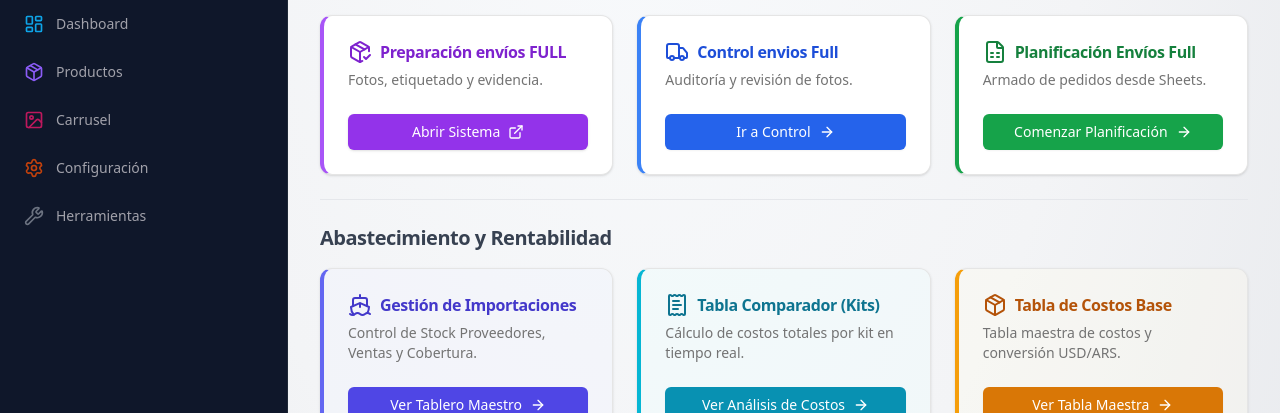
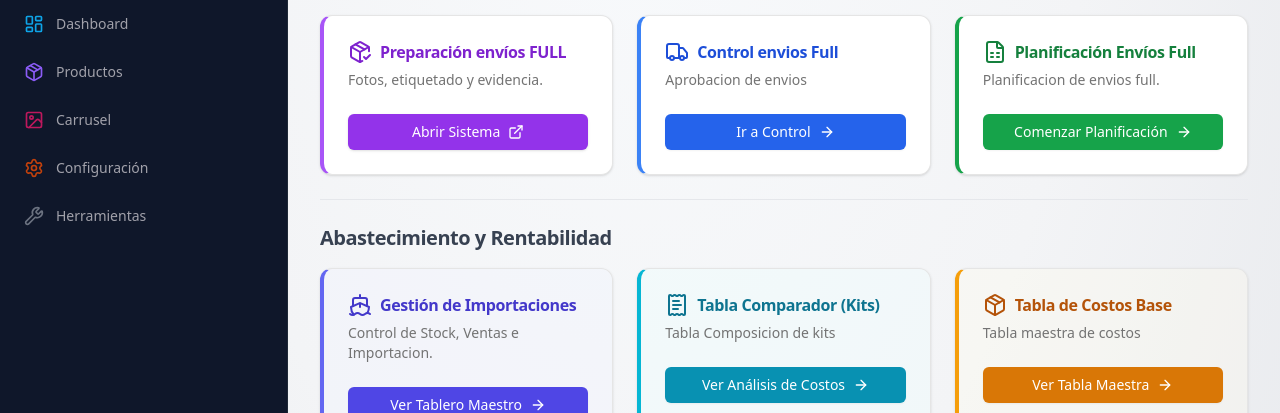
Before and after one commit to martinalejandrohakanson29-art/tienda-martin, a Next.js app: page /admin/mercadolibre in a window 1280 px wide. Shown: the part 206-619 px from the top of the page. Built offline with nearby package versions, Linux system fonts and the light colour scheme; no server answers; the database is empty.

Commit message:
Update page.tsx

```diff
--- a/app/admin/mercadolibre/page.tsx
+++ b/app/admin/mercadolibre/page.tsx
@@ -63,7 +63,7 @@ export default function MercadoLibreDashboard() {
               Control envios Full
             </CardTitle>
             <CardDescription>
-              Auditoría y revisión de fotos.
+              Aprobacion de envios
             </CardDescription>
           </CardHeader>
           <CardContent>
@@ -83,7 +83,7 @@ export default function MercadoLibreDashboard() {
               Planificación Envíos Full
             </CardTitle>
             <CardDescription>
-              Armado de pedidos desde Sheets.
+              Planificacion de envios full.
             </CardDescription>
           </CardHeader>
           <CardContent>
@@ -112,7 +112,7 @@ export default function MercadoLibreDashboard() {
                 Gestión de Importaciones
               </CardTitle>
               <CardDescription>
-                Control de Stock Proveedores, Ventas y Cobertura.
+                Control de Stock, Ventas e Importacion.
               </CardDescription>
             </CardHeader>
             <CardContent>
@@ -132,7 +132,7 @@ export default function MercadoLibreDashboard() {
                 Tabla Comparador (Kits)
               </CardTitle>
               <CardDescription>
-                Cálculo de costos totales por kit en tiempo real.
+                Tabla Composicion de kits
               </CardDescription>
             </CardHeader>
             <CardContent>
@@ -152,7 +152,7 @@ export default function MercadoLibreDashboard() {
                 Tabla de Costos Base
               </CardTitle>
               <CardDescription>
-                Tabla maestra de costos y conversión USD/ARS.
+                Tabla maestra de costos
               </CardDescription>
             </CardHeader>
             <CardContent>
```
